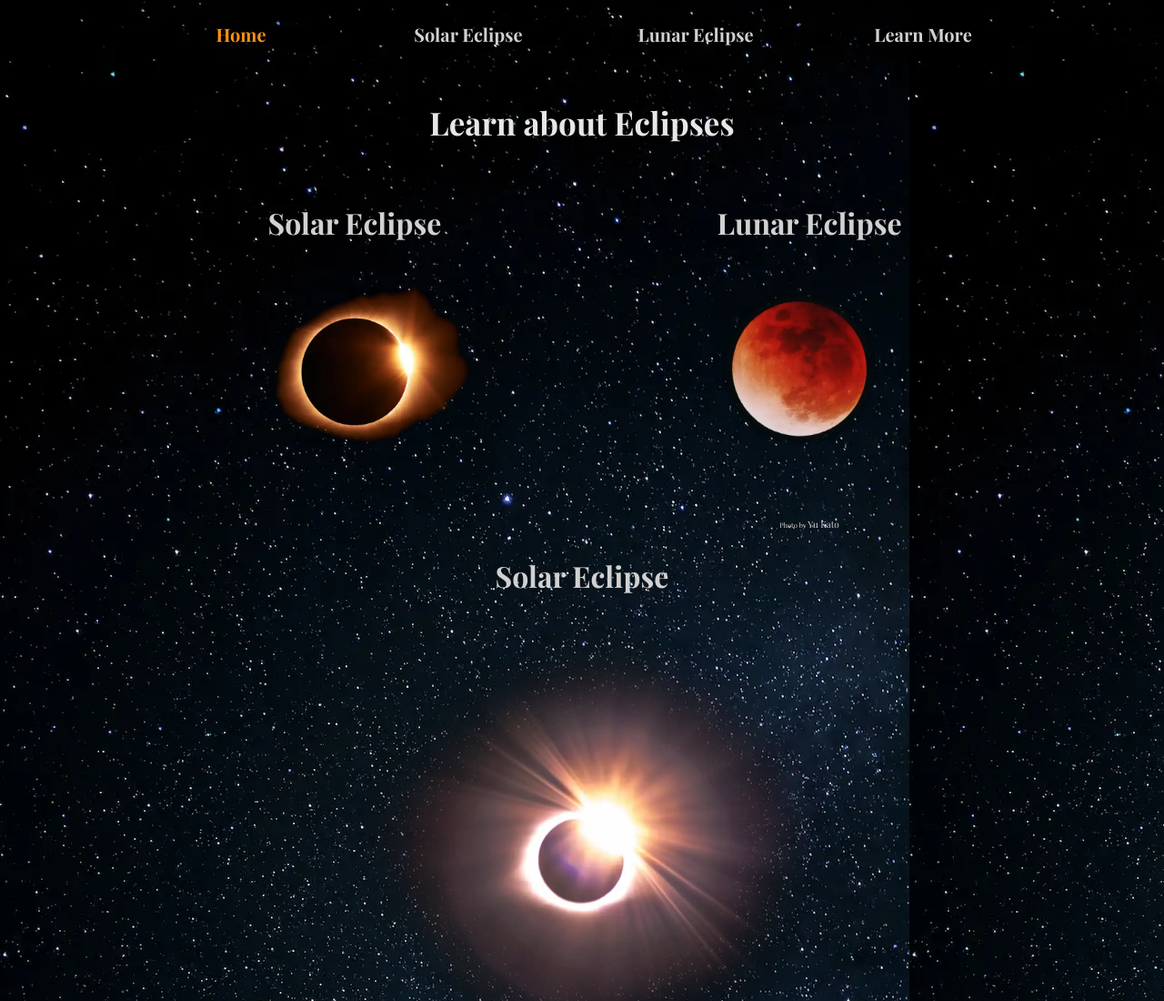
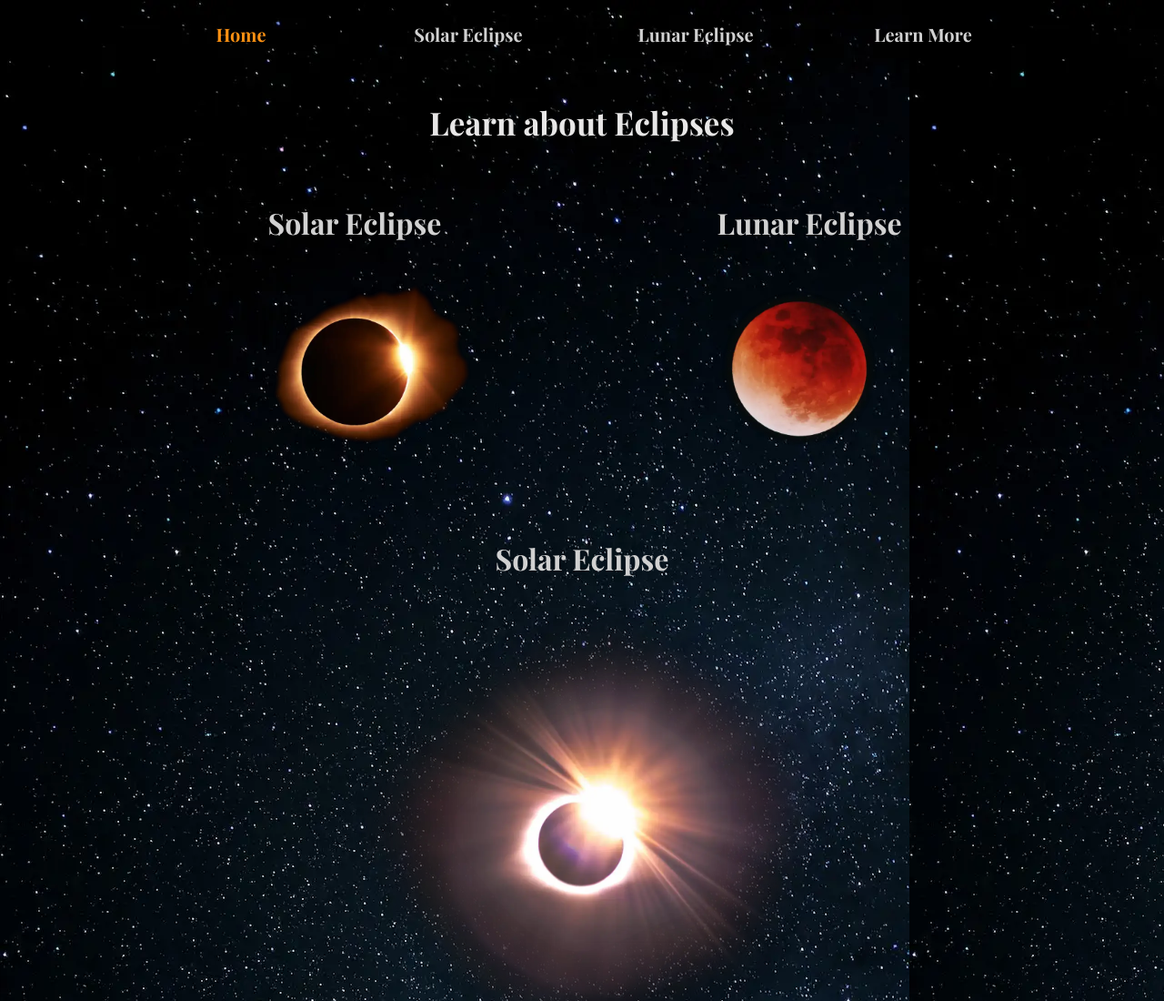
Before and after one commit to cal20014/EclipseExplorers, a website: page index.html in a window 1280 px wide. Shown: the top 1100 px of the page at 91% size. Drawn offline with nearby package versions, Linux system fonts and the light colour scheme; a web font is replaced by a local one.

Commit message:
commented source

```diff
--- a/index.html
+++ b/index.html
@@ -101,7 +101,7 @@
             <h1 class="title">Lunar Eclipse</h1>
             <img src="./images/yu-kato-ZOSkWlDVCsE-unsplash.webp" width="400" loading="lazy" alt="Lunar Eclipse"></img>
           </a>
-          <span class="source-container">Photo by <a class="source" href="https://unsplash.com/@yukato?utm_content=creditCopyText&utm_medium=referral&utm_source=unsplash">Yu Kato</a></span>
+          <!-- <span class="source-container">Photo by <a class="source" href="https://unsplash.com/@yukato?utm_content=creditCopyText&utm_medium=referral&utm_source=unsplash">Yu Kato</a></span> -->
 
         </section>
       </div>
```
